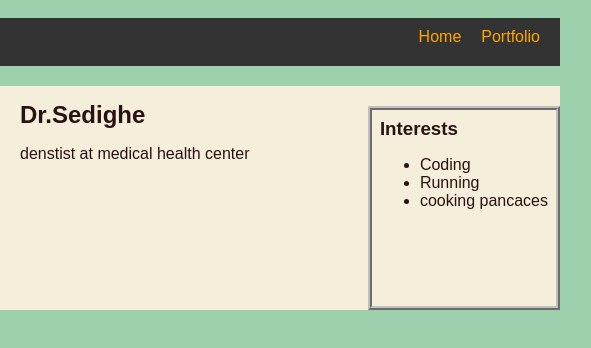
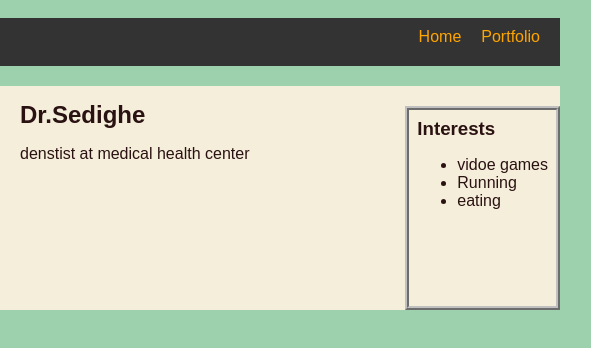
Before and after one commit to seddy44/seddy44.github.io, a plain HTML site: page index.html in a window 1280 px wide. Shown: the full height of the page, 480-1071 px from the left. Drawn offline with Linux system fonts and the light colour scheme.

```diff
--- a/index.html
+++ b/index.html
@@ -33,9 +33,9 @@
 <div id="interests">
 <h3>Interests</h3>
 <ul>
-  <li>Coding</li>
+  <li>vidoe games </li>
       <li>Running</li>
-      <li>cooking pancaces</li>
+      <li> eating</li>
 </ul>
 
   </div>
```
